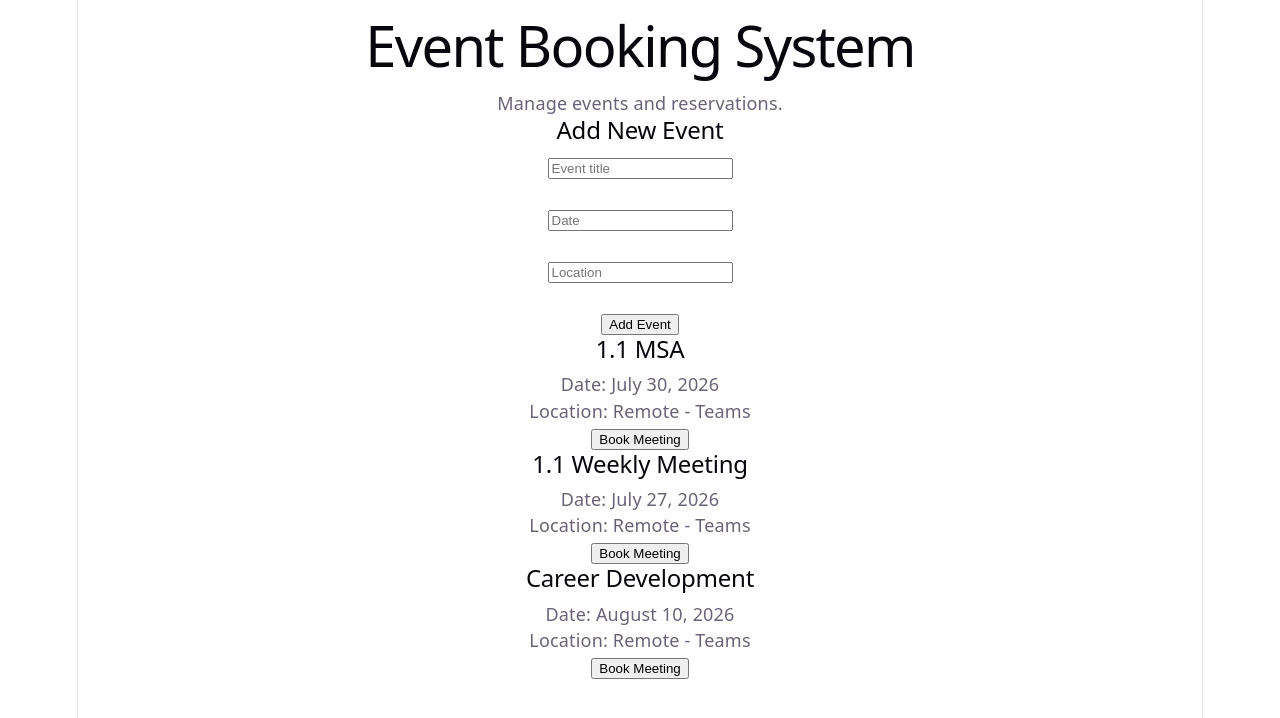
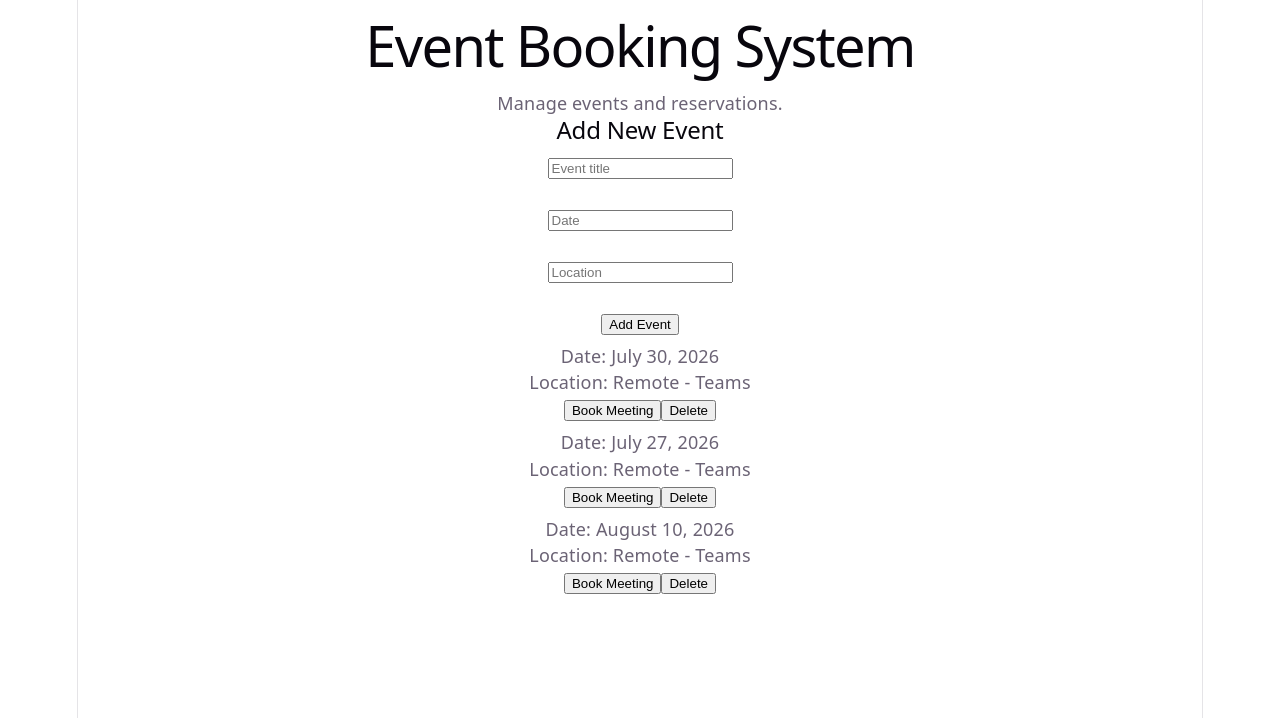
Before and after one commit to ValentinaBassSkrivanelli/event-booking-system, a React (Vite) app: page / in a window 1280 px wide. Shown: the top 718 px of the page. Built offline with nearby package versions, Linux system fonts and the light colour scheme.

Commit message:
Implement event booking functionality with toggle and delete options

```diff
--- a/src/App.jsx
+++ b/src/App.jsx
@@ -1,4 +1,5 @@
-import { useState } from "react";
+//Save info / save info when something happend
+import { useState, useEffect} from "react";
 import Header from "./components/Header";
 import EventCard from "./components/EventCard";
 import BookingForm from "./components/BookingForm";
@@ -10,19 +11,25 @@ function App() {
       id: 1,
       title: "1.1 MSA",
       date: "July 30, 2026",
-      location: "Remote - Teams"
+      location: "Remote - Teams",
+      //Each event will have a variable indicating whether it was booked.
+      booked: false
     },
     {
       id: 2,
       title: "1.1 Weekly Meeting",
       date: "July 27, 2026",
       location: "Remote - Teams",
+      //Each event will have a variable indicating whether it was booked.
+      booked: false
     },
     {
       id: 3,
       title: "Career Development",
       date: "August 10, 2026",
-      location: "Remote - Teams"
+      location: "Remote - Teams",
+      //Each event will have a variable indicating whether it was booked.
+      booked: false
     }
   ]);
 
@@ -33,6 +40,23 @@ function App() {
     };
     setEvents([...events, event]);
   }
+
+  function deleteEvent(id) {
+    const updatedEvents = events.filter((event) => event.id !== id);
+    setEvents(updatedEvents);
+  }
+
+  function toggleBooking(id) {
+    const updatedEvents = events.map((event) => {
+      if (event.id === id) {
+        return { ...event, booked: !event.booked };
+      }
+      return event;
+    });
+    setEvents(updatedEvents);
+  }
+
+
   return (
     <>
       <Header />
@@ -41,9 +65,14 @@ function App() {
       {events.map((event) => (
         <EventCard
           key={event.id}
-          title={event.title}
+          tit
+          le={event.title}
           date={event.date}
           location={event.location}
+          id={event.id}
+          booked={event.booked}
+          onDelete={deleteEvent}
+          onToggleBooking={toggleBooking}
         />
       ))}
     </>
--- a/src/components/EventCard.jsx
+++ b/src/components/EventCard.jsx
@@ -6,7 +6,11 @@ function EventCard(props) {
             <h2>{props.title}</h2>
             <p>Date: {props.date}</p>
             <p>Location: {props.location}</p>
-            <button>Book Meeting</button>
+            <button onClick={() => props.onToggleBooking(props.id)}>
+                {/* condition ? valueIfTrue : valueIfFalse */}
+                {props.booked ? "View Booking" : "Book Meeting"}
+            </button>
+            <button onClick={() => props.onDelete(props.id)}> Delete</button>
         </div>
 
 
```
